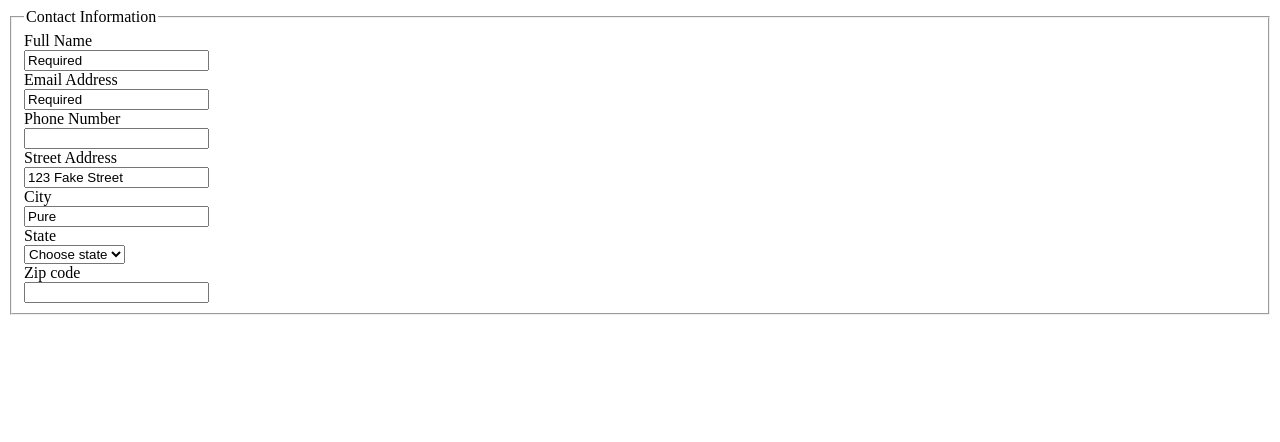
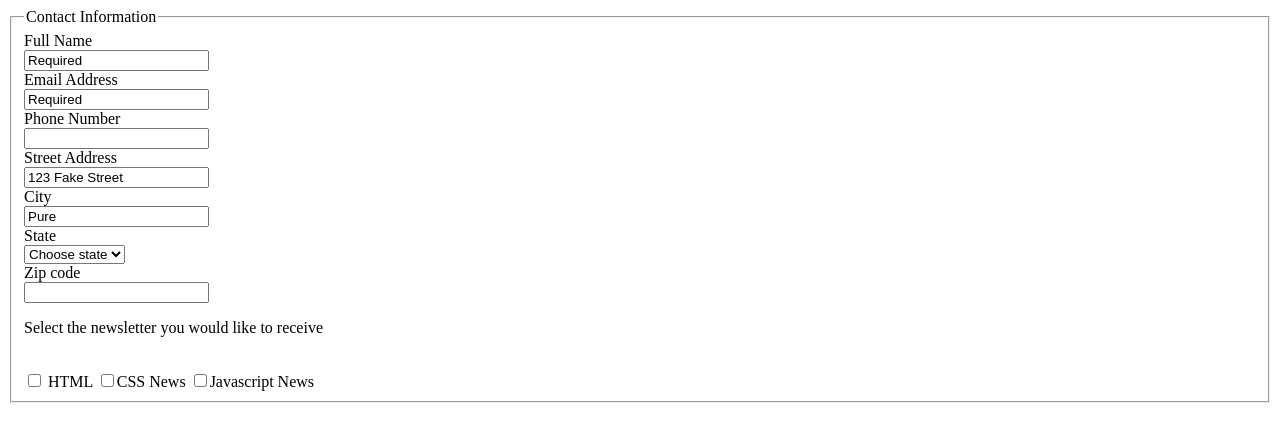
Before and after one commit to iamneo-production/df305670857bbaaaabbcbbfefone, a plain HTML site: page public/index.html in a window 1280 px wide. Drawn offline with Linux system fonts and the light colour scheme.

Commit message:
Backup Commit

```diff
--- a/public/index.html
+++ b/public/index.html
@@ -30,6 +30,15 @@
         <label>Zip code</label><br>
         <input type="number" type="511098">
     </form>
+
+
+    <form>
+        <p>Select the newsletter you would like to receive</p>
+        <br>
+        <input type="checkbox"> <label>HTML</label>
+        <input type="checkbox"><label>CSS News</label>
+        <input type="checkbox"><label>Javascript News</label>
+    </form>
 </fieldset>
 </body>
 </html>
```
